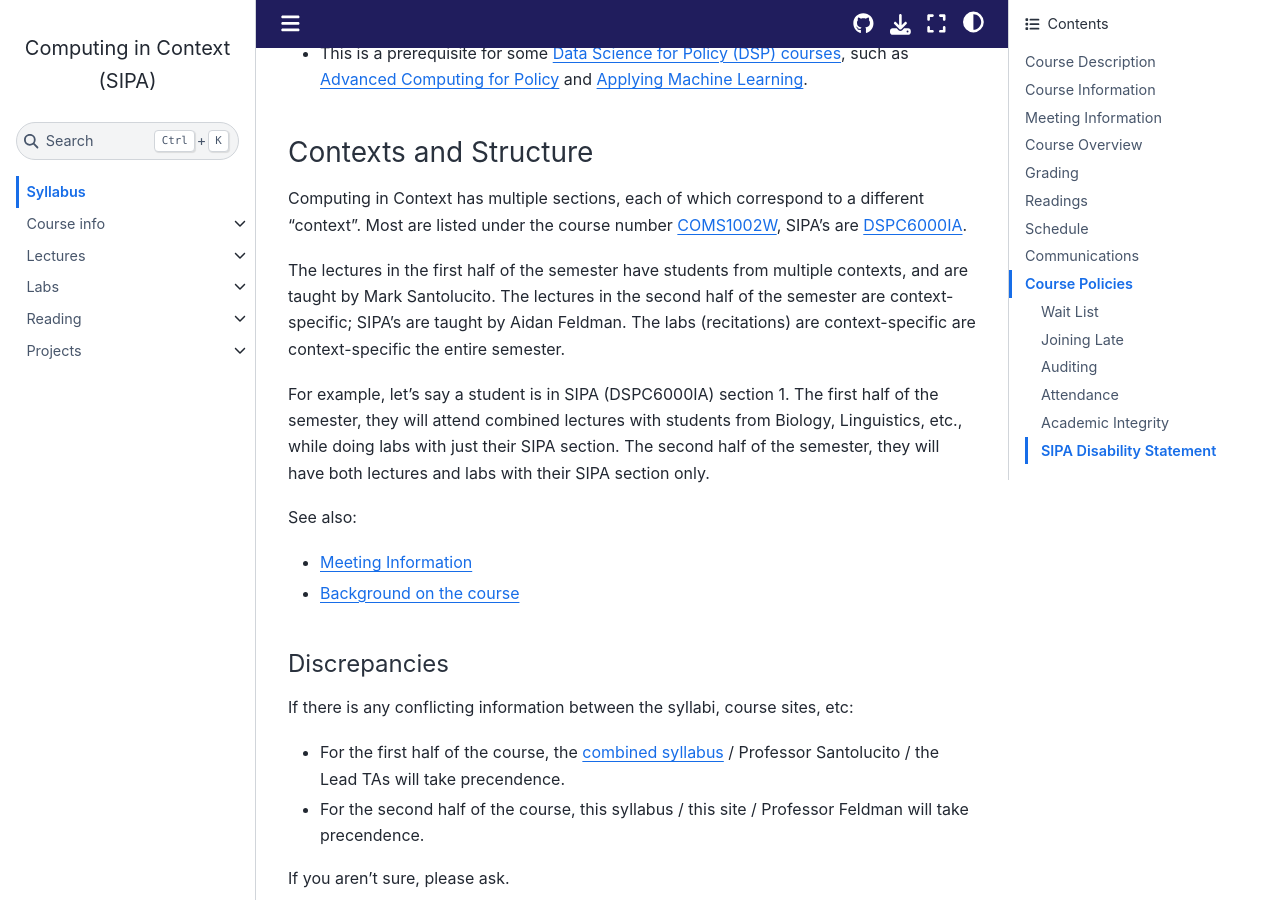
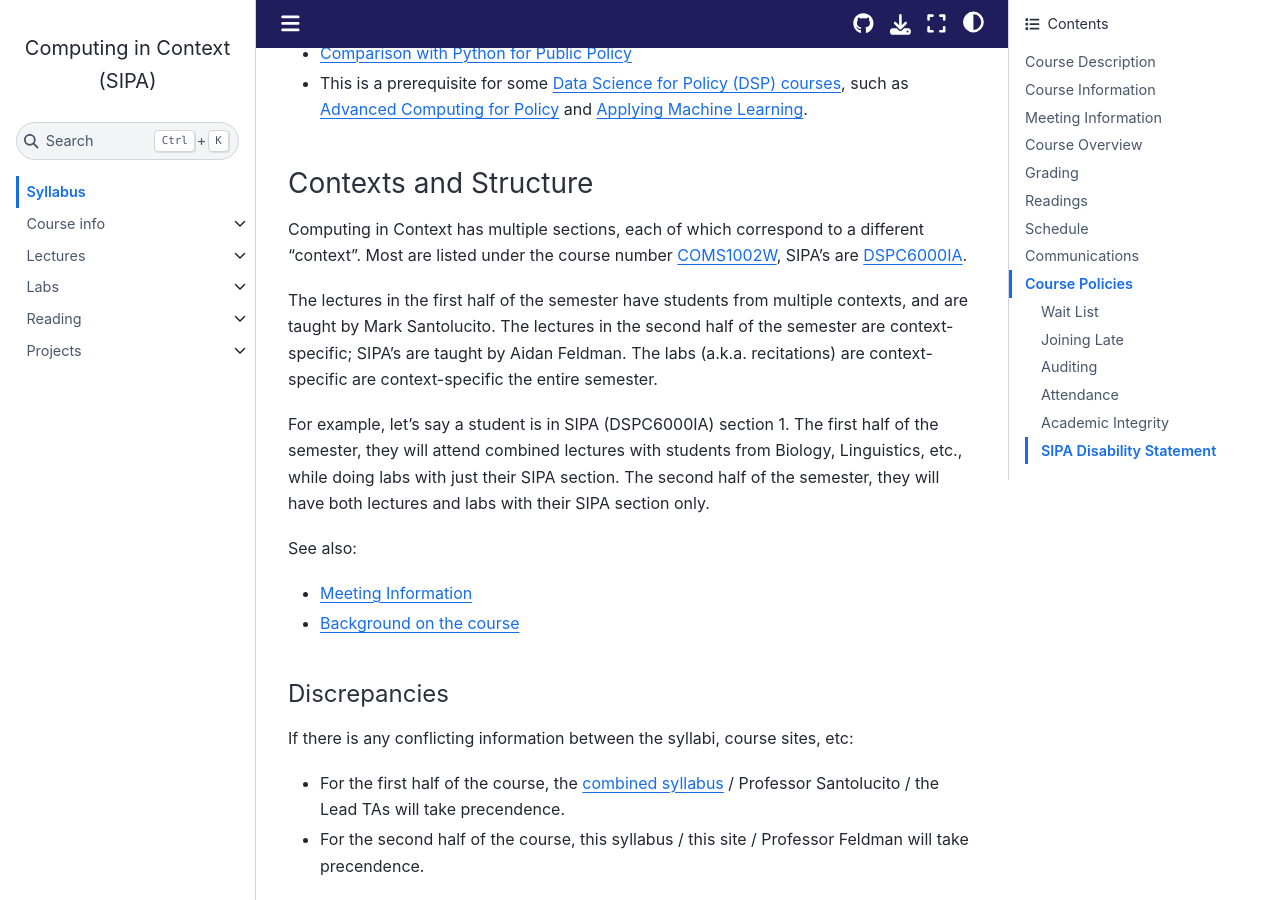
Before and after one commit to afeld/computing-in-context, a Jupyter Book: the page built from index.md, in a window 1280 px wide and 900 px high, scrolled down 2678 px. Built offline with Jupyter Book 1.0.4 settings and Sphinx 7.4.7 and the Sphinx Book theme 1.1.4, drawn with Linux system fonts in a browser that asks for light colours; pages that are not in the unit, such as notebooks, are missing from menus; comment, search, counter and statistics services are not loaded; some of the changed text lies outside the part shown.

```diff
--- a/index.md
+++ b/index.md
@@ -69,7 +70,7 @@
 
 Computing in Context has multiple sections, each of which correspond to a different "context". Most are listed under the course number [COMS1002W](https://vergil.columbia.edu/vergil/course/20253/37508), SIPA's are [DSPC6000IA](https://vergil.columbia.edu/vergil/course/20253/105786).
 
-The lectures in the first half of the semester have students from multiple contexts, and are taught by Mark Santolucito. The lectures in the second half of the semester are context-specific; SIPA's are taught by Aidan Feldman. The labs (recitations) are context-specific are context-specific the entire semester.
+The lectures in the first half of the semester have students from multiple contexts, and are taught by Mark Santolucito. The lectures in the second half of the semester are context-specific; SIPA's are taught by Aidan Feldman. The labs (a.k.a. recitations) are context-specific are context-specific the entire semester.
 
 For example, let's say a student is in SIPA (DSPC6000IA) section 1. The first half of the semester, they will attend combined lectures with students from Biology, Linguistics, etc., while doing labs with just their SIPA section. The second half of the semester, they will have both lectures and labs with their SIPA section only.
 
```
Also changed, not shown: other parts of index.md (+1 -0 lines).
